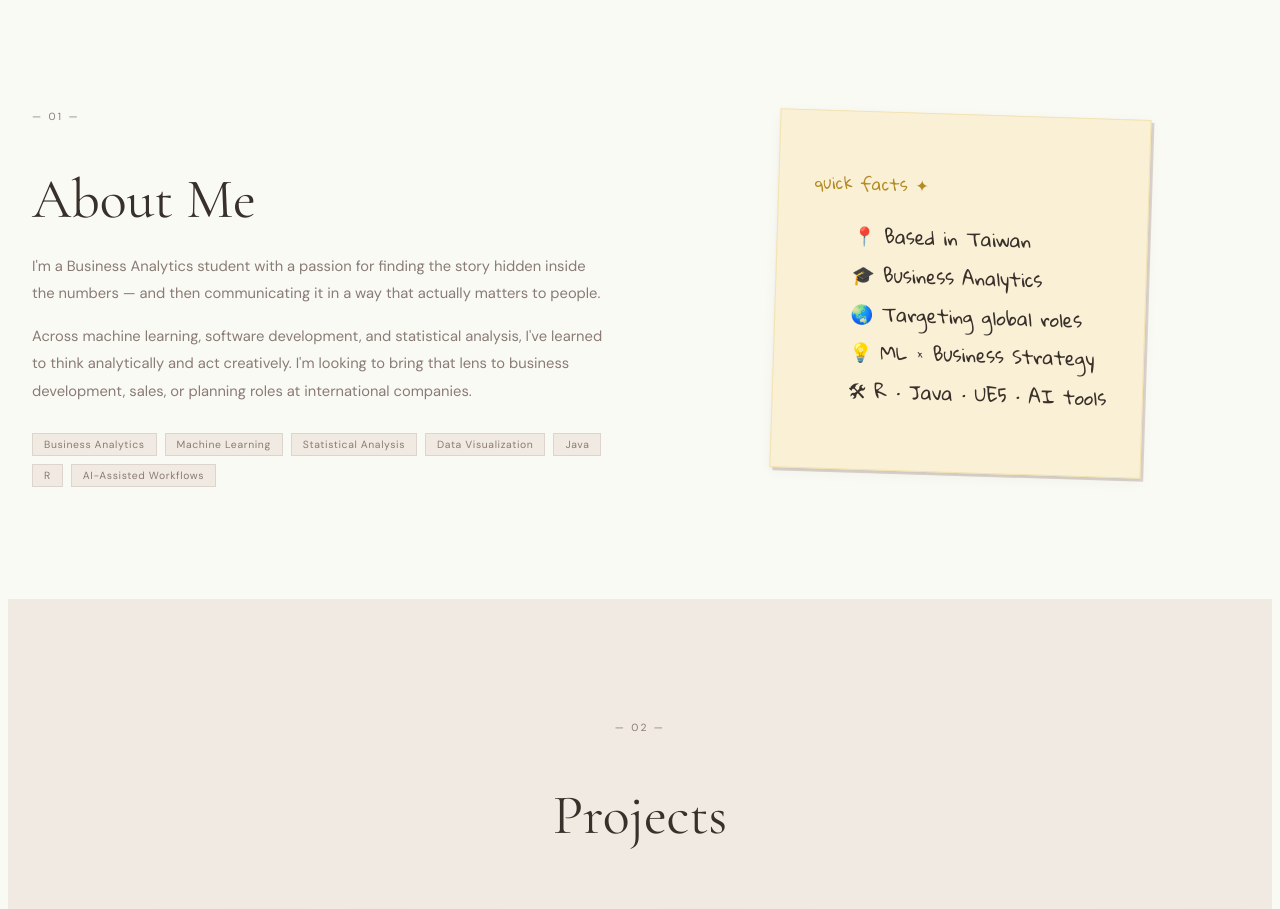
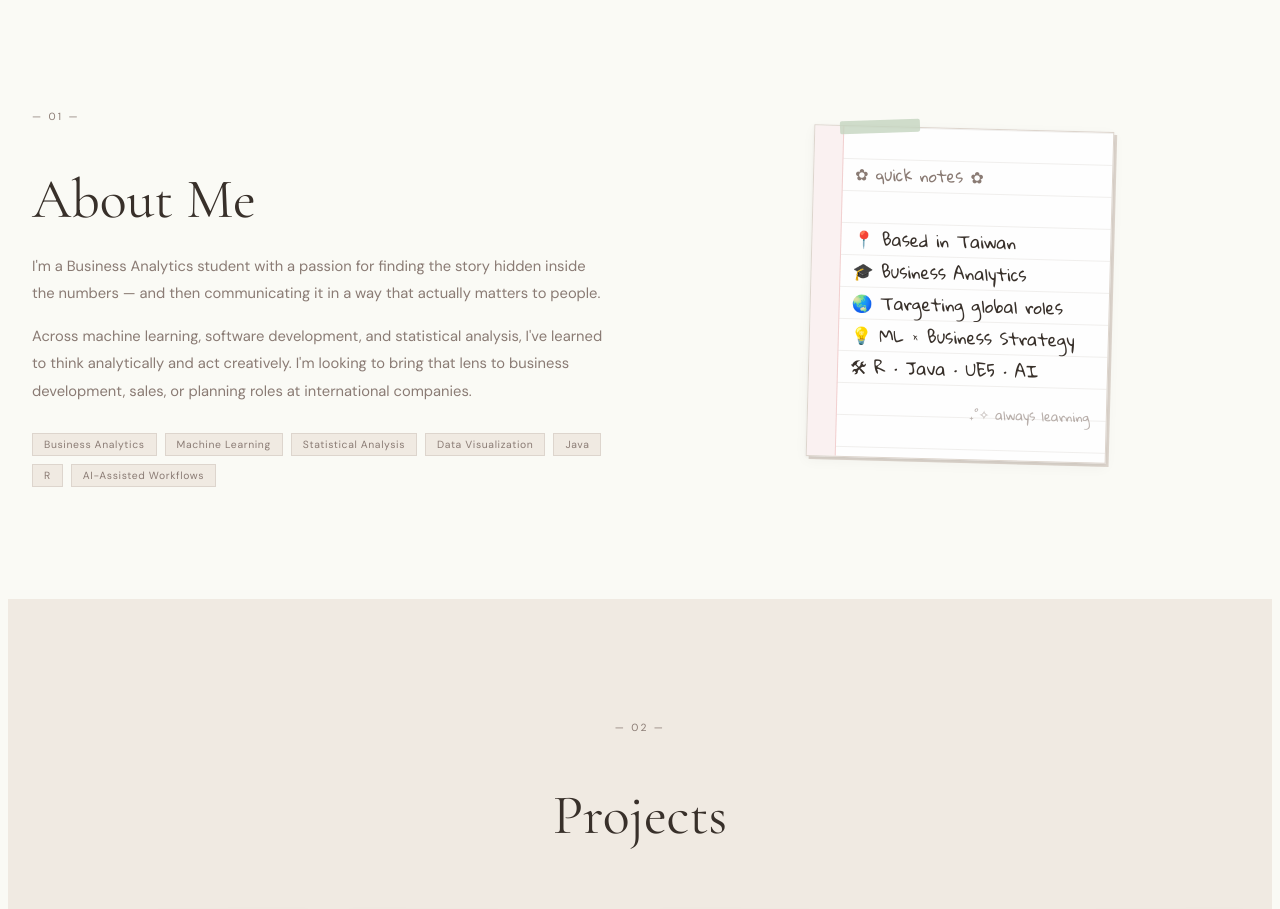
Before and after one commit to kuku-L/portfolio-website, a Next.js app: page / in a window 1280 px wide. Shown: the part 820-1729 px from the top of the page. Built offline with nearby package versions, Linux system fonts and the light colour scheme.

Commit message:
some deco

```diff
--- a/app/page.tsx
+++ b/app/page.tsx
@@ -14,6 +14,7 @@ const projects = [
       "An AI-assisted gameplay prototype built in Unreal Engine 5, implementing interactive mechanics including projectile systems and enemy AI interaction.",
     tools: ["Unreal Engine 5", "C++", "GitLab"],
     rotate: "-0.8deg",
+    kaomoji: "(・ω・)",
   },
   {
     id: 2,
@@ -38,6 +39,7 @@ const projects = [
       "Evaluated Logistic Regression, Decision Trees, and Neural Networks for predicting ICU mortality probability, achieving a strong 0.88 AUC score.",
     tools: ["R", "Logistic Regression", "Neural Networks"],
     rotate: "0.8deg",
+    kaomoji: "ʚ♡ɞ",
   },
   {
     id: 4,
@@ -74,6 +76,7 @@ const toolGroups = [
     pillBg: "#FAF0D5",
     pillText: "#B48C25",
     tools: ["Unreal Engine 5", "R Language", "Java"],
+    deco: "✶ ✸ ✶"
   },
   {
     category: "Visualization",
@@ -81,6 +84,7 @@ const toolGroups = [
     pillBg: "#DDEAF8",
     pillText: "#5585BE",
     tools: ["ggplot2", "Excalidraw"],
+     deco: "❀ ✿ ❀"
   },
 ];
 
@@ -379,45 +383,80 @@ export default function Home() {
               </div>
             </div>
 
-            {/* Sticky-note card */}
+            {/* Lined notebook card */}
 <div style={{ display: "flex", justifyContent: "center" }}>
-              <div
-                className="paper-shadow"
-                style={{
-                  background: "var(--yellow-light)",
-                  border: "1px solid var(--yellow)",
-                  padding: "2.5rem 2.2rem",
-                  maxWidth: "300px",
-                  transform: "rotate(1.8deg)",
+  <div style={{ position: "relative", maxWidth: "300px", width: "100%" }}>
+    {/* Washi tape top */}
+    <div style={{
+      position: "absolute", top: "-8px", left: "30px",
+      width: "80px", height: "13px",
+      background: "#C5D5C0", opacity: 0.8,
+      transform: "rotate(-2deg)", borderRadius: "2px", zIndex: 3,
+    }}/>
+    {/* Notebook */}
+    <div className="paper-shadow" style={{
+      background: "#FEFEFE",
+      border: "1px solid var(--border-color)",
+      transform: "rotate(1.5deg)",
+      overflow: "hidden",
+    }}>
+      {/* Red margin line */}
+      <div style={{ display: "flex" }}>
+        <div style={{
+          width: "28px", minHeight: "100%",
+          background: "rgba(220,150,150,0.12)",
+          borderRight: "1.5px solid rgba(220,130,130,0.3)",
+          flexShrink: 0,
+        }}/>
+        {/* Lined content */}
+        <div style={{
+          flex: 1,
+          backgroundImage: "linear-gradient(rgba(160,148,138,0.15) 1px, transparent 1px)",
+          backgroundSize: "100% 32px",
+          padding: "1rem 1rem 1rem 0.75rem",
+        }}>
+          <p style={{
             fontFamily: "var(--font-caveat)",
-                }}
-              >
-                <p
-                  style={{
             fontSize: "1rem",
-                    color: "var(--yellow-accent)",
-                    marginBottom: "1rem",
-                    letterSpacing: "0.02em",
-                  }}
-                >
-                  quick facts ✦
+            color: "var(--text-muted)",
+            marginBottom: "0",
+            lineHeight: "32px",
+            paddingBottom: "32px",
+          }}>
+            ✿ quick notes ✿
           </p>
-                <ul
-                  style={{
-                    fontSize: "1.15rem",
-                    lineHeight: 2.1,
+          {[
+            { icon: "📍", text: "Based in Taiwan" },
+            { icon: "🎓", text: "Business Analytics" },
+            { icon: "🌏", text: "Targeting global roles" },
+            { icon: "💡", text: "ML × Business Strategy" },
+            { icon: "🛠", text: "R · Java · UE5 · AI" },
+          ].map((item) => (
+            <div key={item.text} style={{
+              fontFamily: "var(--font-caveat)",
+              fontSize: "1.05rem",
               color: "var(--text-primary)",
-                    listStyle: "none",
-                  }}
-                >
-                  <li>📍 Based in Taiwan</li>
-                  <li>🎓 Business Analytics</li>
-                  <li>🌏 Targeting global roles</li>
-                  <li>💡 ML × Business Strategy</li>
-                  <li>🛠 R · Java · UE5 · AI tools</li>
-                </ul>
+              lineHeight: "32px",
+            }}>
+              {item.icon} {item.text}
+            </div>
+          ))}
+          <p style={{
+            fontFamily: "var(--font-caveat)",
+            fontSize: "0.8rem",
+            color: "var(--text-muted)",
+            lineHeight: "32px",
+            textAlign: "right",
+            opacity: 0.6,
+          }}>
+            ₊˚✧ always learning
+         </p>
         </div>
       </div>
+    </div>
+  </div>
+</div>
+
 </div>
 </div>
 </section>
@@ -454,12 +493,14 @@ export default function Home() {
             {projects.map((project) => (
               <div
                 key={project.id}
-                style={{ transform: `rotate(${project.rotate})` }}
+                style={{ transform: `rotate(${project.rotate})`, position: "relative" }}
               >
                 <div
                   className="paper-shadow"
                   style={{
                     background: "#FFFFFF",
+                    backgroundImage: "linear-gradient(rgba(160,148,138,0.07) 1px, transparent 1px)",
+                    backgroundSize: "100% 28px",
                     border: "1px solid var(--border-color)",
                     overflow: "hidden",
                     transition: "transform 0.3s ease, box-shadow 0.3s ease",
@@ -472,6 +513,20 @@ export default function Home() {
                     e.currentTarget.style.transform = "";
                   }}
                 >
+                  {project.kaomoji && (
+                  <div style={{
+                   position: "absolute",
+                  top: "10px",
+                  right: "14px",
+                  fontFamily: "var(--font-caveat)",
+                  fontSize: "0.85rem",
+                  color: project.tagAccent,
+                  opacity: 0.65,
+                  zIndex: 2,
+                }}>
+                  {project.kaomoji}
+                </div>
+              )}
                   {/* Washi-tape header strip */}
                   <div
                     style={{
@@ -589,15 +644,24 @@ export default function Home() {
                     padding: "10px 18px",
                   }}
                 >
-                  <span
-                    style={{
+                  <div style={{ display: "flex", justifyContent: "space-between", alignItems: "center" }}>
+                  <span style={{
                     fontFamily: "var(--font-caveat)",
                     fontSize: "1rem",
                     color: group.pillText,
-                    }}
-                  >
+                  }}>
                     {group.category}
                   </span>
+                  <span style={{
+                    fontFamily: "var(--font-caveat)",
+                    fontSize: "0.75rem",
+                    color: group.pillText,
+                    opacity: 0.7,
+                    letterSpacing: "0.1em",
+                  }}>
+                    {group.deco}
+                  </span>
+                </div>
                 </div>
 
                 {/* Tools */}
```
Lines whose indentation alone changed are shown as unchanged.
